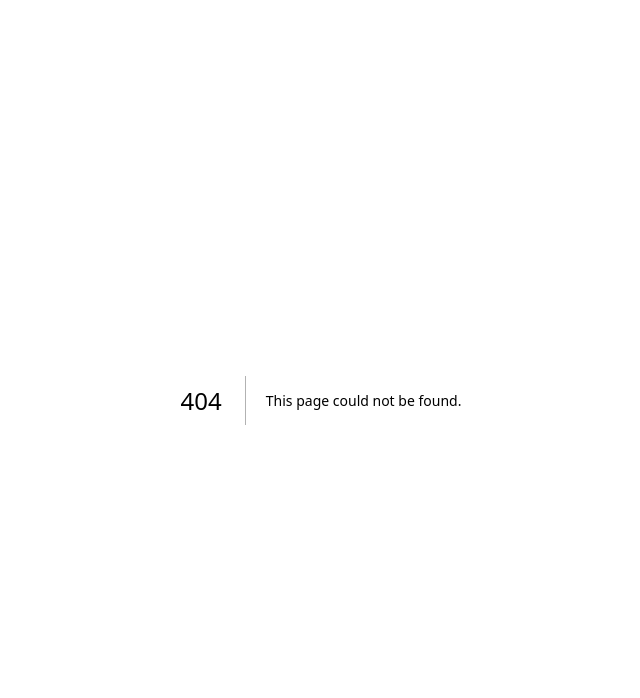
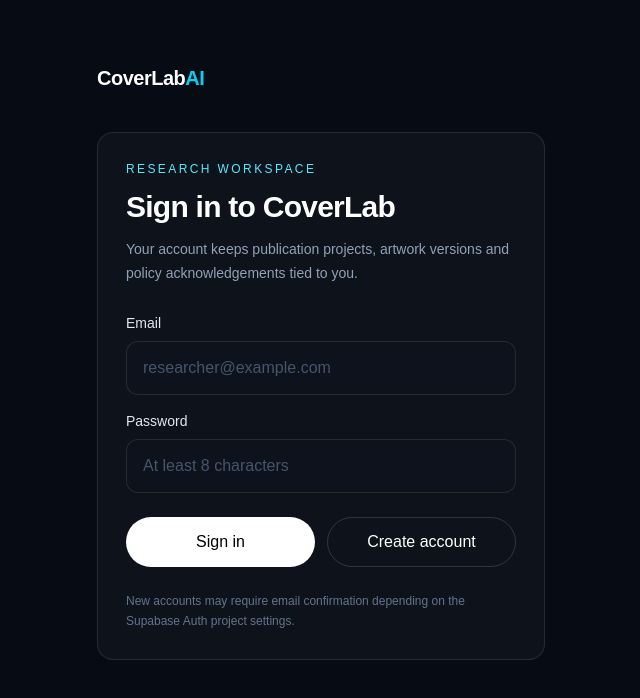
Before and after one commit to mehdisahihi/coverlab-ai, a Next.js app: page /auth/login in a window 1280 px wide. Before the commit this address had no page. Shown: the top 698 px of the page, without its empty margins (319-959 px from the left). Built offline with nearby package versions, Linux system fonts and the light colour scheme.

Commit message:
Add CoverLab login page

```diff
--- /dev/null
+++ b/app/auth/login/page.tsx
@@ -0,0 +1,147 @@
+import {
+  signIn,
+  signUp,
+} from "../actions";
+
+type LoginPageProps = {
+  searchParams: Promise<{
+    error?: string;
+    message?: string;
+    next?: string;
+  }>;
+};
+
+function safeNext(
+  value: string | undefined
+) {
+  if (
+    !value ||
+    !value.startsWith("/") ||
+    value.startsWith("//")
+  ) {
+    return "/projects";
+  }
+
+  return value;
+}
+
+export default async function LoginPage({
+  searchParams,
+}: LoginPageProps) {
+  const params =
+    await searchParams;
+
+  const next =
+    safeNext(
+      params.next
+    );
+
+  return (
+    <main className="min-h-screen bg-[#070B14] px-6 py-16 text-white">
+      <div className="mx-auto max-w-md">
+        <a
+          href="/"
+          className="text-xl font-semibold tracking-tight"
+        >
+          CoverLab
+          <span className="text-cyan-400">
+            AI
+          </span>
+        </a>
+
+        <div className="mt-10 rounded-2xl border border-white/10 bg-white/[0.03] p-7">
+          <p className="text-xs font-medium uppercase tracking-[0.2em] text-cyan-300">
+            Research workspace
+          </p>
+
+          <h1 className="mt-3 text-3xl font-semibold tracking-tight">
+            Sign in to CoverLab
+          </h1>
+
+          <p className="mt-3 text-sm leading-6 text-slate-400">
+            Your account keeps publication projects, artwork versions and policy acknowledgements tied to you.
+          </p>
+
+          {params.error && (
+            <div className="mt-5 rounded-xl border border-rose-400/20 bg-rose-400/[0.06] px-4 py-3 text-sm text-rose-200">
+              {params.error}
+            </div>
+          )}
+
+          {params.message && (
+            <div className="mt-5 rounded-xl border border-emerald-400/20 bg-emerald-400/[0.06] px-4 py-3 text-sm text-emerald-200">
+              {params.message}
+            </div>
+          )}
+
+          <form className="mt-7 space-y-4">
+            <input
+              type="hidden"
+              name="next"
+              value={next}
+            />
+
+            <div>
+              <label
+                htmlFor="email"
+                className="mb-2 block text-sm font-medium text-slate-200"
+              >
+                Email
+              </label>
+
+              <input
+                id="email"
+                name="email"
+                type="email"
+                required
+                autoComplete="email"
+                className="w-full rounded-xl border border-white/10 bg-[#0d121c] px-4 py-3.5 outline-none transition placeholder:text-slate-600 focus:border-cyan-400/60"
+                placeholder="researcher@example.com"
+              />
+            </div>
+
+            <div>
+              <label
+                htmlFor="password"
+                className="mb-2 block text-sm font-medium text-slate-200"
+              >
+                Password
+              </label>
+
+              <input
+                id="password"
+                name="password"
+                type="password"
+                required
+                minLength={8}
+                autoComplete="current-password"
+                className="w-full rounded-xl border border-white/10 bg-[#0d121c] px-4 py-3.5 outline-none transition placeholder:text-slate-600 focus:border-cyan-400/60"
+                placeholder="At least 8 characters"
+              />
+            </div>
+
+            <div className="grid gap-3 pt-2 sm:grid-cols-2">
+              <button
+                formAction={signIn}
+                className="rounded-full bg-white px-5 py-3 font-medium text-black transition hover:bg-slate-200"
+              >
+                Sign in
+              </button>
+
+              <button
+                formAction={signUp}
+                className="rounded-full border border-white/15 px-5 py-3 font-medium text-white transition hover:bg-white/[0.06]"
+              >
+                Create account
+              </button>
+            </div>
+          </form>
+
+          <p className="mt-6 text-xs leading-5 text-slate-500">
+            New accounts may require email confirmation depending on the Supabase Auth project settings.
+          </p>
+        </div>
+      </div>
+    </main>
+  );
+}
```
